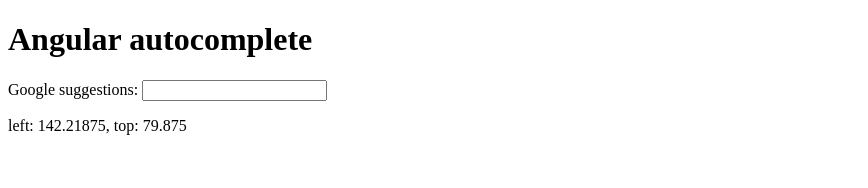
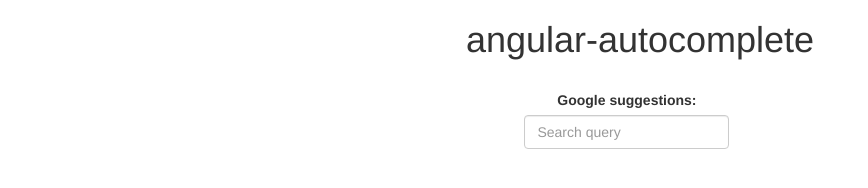
Before and after one commit to jirikrepl/angular-autocomplete, a plain HTML site: page index.html in a window 1280 px wide. Shown: the whole page, without its empty margins (0-868 px from the left). Drawn offline with nearby package versions, Linux system fonts and the light colour scheme.

Commit message:
it is working

```diff
--- a/autocomplete.js
+++ b/autocomplete.js
@@ -1,4 +1,10 @@
 angular.module('auto', [])
+    .controller('autocompletionCtrl', ['$scope', function($scope) {
+        $scope.clickItem = function(clickEvent) {
+            console.log(clickEvent.target.innerHTML);
+            $scope.$parent.query = clickEvent.target.innerHTML;
+        }
+    }])
     .factory('queryService', function ($http) {
         return {
             async: function (query) {
@@ -16,16 +22,14 @@
         return {
             restrict: 'E',
             link: function (scope, element, attr) {
-                var p = $( "#blah" );
-                var position = p.position();
-                $( "p:last" ).text( "left: " + position.left + ", top: " + position.top );
-                $('#auto-wrapper').css('left', position.left + 'px');
+                var p = $( "#query-input" );
+                $('#auto-wrapper').css('left', p.position().left + 'px');
                 $('#auto-wrapper').css('width', p.width() + 'px');
 
-
                 scope.$watch(attr.ngModel, function (query) {
+                    console.log(element.ngModel);
+                    console.log(scope.ngModel);
                     if (query) {
-                        console.log(query);
                         queryService.async(query).then(function (data) {
                             scope.suggestions = queryService.returnData(data);
                         });
@@ -35,6 +39,10 @@
                     }
                 });
             },
+            scope: {
+                //ngModel: '='
+                //quirk: '=query'
+            },
             templateUrl: 'template.html'
         };
     }]);
--- a/index.html
+++ b/index.html
@@ -2,20 +2,22 @@
 <html ng-app="auto">
 <head>
     <title>My Angular App</title>
+    <link rel="stylesheet" href="https://maxcdn.bootstrapcdn.com/bootstrap/3.3.5/css/bootstrap.min.css">
     <link rel="stylesheet" type="text/css" href="style.css">
 </head>
 <body>
-    <h1>Angular autocomplete</h1>
+<div class="row">
+    <div class="col-xs-8 col-xs-offset-2">
+        <div class="text-center">
+        <h1>angular-autocomplete</h1>
+            <br>
+        <autocomplete ng-model="query"></autocomplete>
 
-    <label>
-        Google suggestions:
-        <input id="blah" ng-model="query" type="text">
-        <autocomplete ng-model="query"></autocomplete>
-    </label>
-    <script src="//code.jquery.com/jquery-1.11.3.min.js"></script>
-    <script src="https://ajax.googleapis.com/ajax/libs/angularjs/1.4.5/angular.min.js"></script>
-    <script src="autocomplete.js"></script>
-
-    <p></p>
+        <script src="//code.jquery.com/jquery-1.11.3.min.js"></script>
+        <script src="https://ajax.googleapis.com/ajax/libs/angularjs/1.4.5/angular.min.js"></script>
+        <script src="autocomplete.js"></script>
+        </div>
+    </div>
+</div>
 </body>
 </html>
--- a/style.css
+++ b/style.css
@@ -1,10 +1,24 @@
 #auto-wrapper {
-position: relative;
+    position: relative;
 }
 
 .suggestion-item {
     padding: 5px;
-    border-bottom: 1px solid black;
-    border-left: 1px solid black;
-    border-right: 1px solid black;
+    text-align: left;
+    cursor: default;
 }
+
+.suggestion-item:last-child {
+    border-bottom: 1px solid #ccc;
+}
+
+.suggestion-item:hover {
+    background-color: #d7d7d7;
+}
+
+.suggestion-item-wrapper {
+    border-left: 1px solid #ccc;
+    border-right: 1px solid #ccc;
+    position: relative;
+    top: -16px;
+}
--- a/template.html
+++ b/template.html
@@ -1,3 +1,16 @@
-<div id="auto-wrapper">
-    <div class="suggestion-item" ng-repeat="suggestion in suggestions">{{suggestion}}</div>
+<div class="row">
+    <div class="col-xs-4 col-xs-offset-4" id="auto-wrapper" ng-controller="autocompletionCtrl">
+        <form>
+            <div class="form-group">
+                <label for="query-input">Google suggestions:</label>
+                <input class="form-control" id="query-input" ng-model="$parent.query" type="text"
+                       placeholder="Search query">
+            </div>
+        </form>
+        <div class="suggestion-item-wrapper">
+            <div class="suggestion-item" ng-click="clickItem($event)" ng-repeat="suggestion in suggestions">
+                {{suggestion}}
+            </div>
+        </div>
+    </div>
 </div>
```
